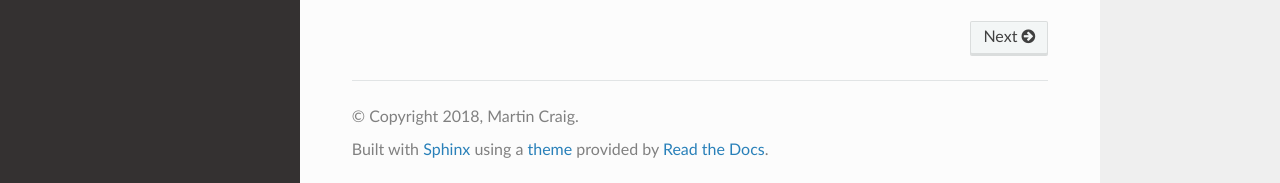
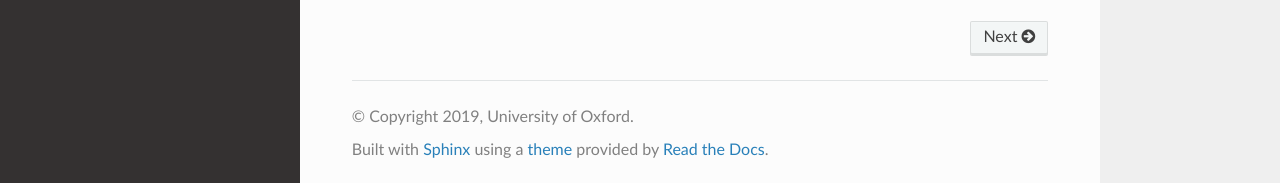
Before and after one commit to physimals/oxasl, a Sphinx documentation site: the page built from doc/index.rst, in a window 1280 px wide and 925 px high. Shown: the part 739-922 px from the top of the window. Built offline with Sphinx 7.4.7 and the Read the Docs theme 2.0.0, drawn with Linux system fonts in a browser that asks for light colours; some of the changed lines change nothing that is shown.

Commit message:
Clean up and fix copyright attribution

```diff
--- a/doc/conf.py
+++ b/doc/conf.py
@@ -20,7 +20,7 @@ templates_path = ['_templates']
 source_suffix = '.rst'
 master_doc = 'index'
 project = u'oxasl'
-copyright = u'2018, Martin Craig'
+copyright = u'2019, University of Oxford'
 author = u'Martin Craig'
 build_dir = u"_build"
 
@@ -37,46 +37,12 @@ import sphinx_rtd_theme
 html_theme = 'sphinx_rtd_theme'
 html_theme_path = [sphinx_rtd_theme.get_html_theme_path()]
 
-# -- Options for HTMLHelp output ------------------------------------------
-
-htmlhelp_basename = 'oxasldoc'
-
 # -- Options for LaTeX output ---------------------------------------------
 
 latex_elements = {
-    # The paper size ('letterpaper' or 'a4paper').
-    #
-    # 'papersize': 'letterpaper',
-
-    # The font size ('10pt', '11pt' or '12pt').
-    #
-    # 'pointsize': '10pt',
-
-    # Additional stuff for the LaTeX preamble.
-    #
-    # 'preamble': '',
-
-    # Latex figure (float) alignment
-    #
-    # 'figure_align': 'htbp',
 }
 
 latex_documents = [
     (master_doc, 'oxasl.tex', u'oxasl Documentation',
      u'Martin Craig', 'manual'),
 ]
-
-# -- Options for manual page output ---------------------------------------
-
-man_pages = [
-    (master_doc, 'oxasl', u'oxasl Documentation',
-     [author], 1)
-]
-
-# -- Options for Texinfo output -------------------------------------------
-
-texinfo_documents = [
-    (master_doc, 'oxasl', u'oxasl Documentation',
-     author, 'oxasl', 'One line description of project.',
-     'Miscellaneous'),
-]
```
